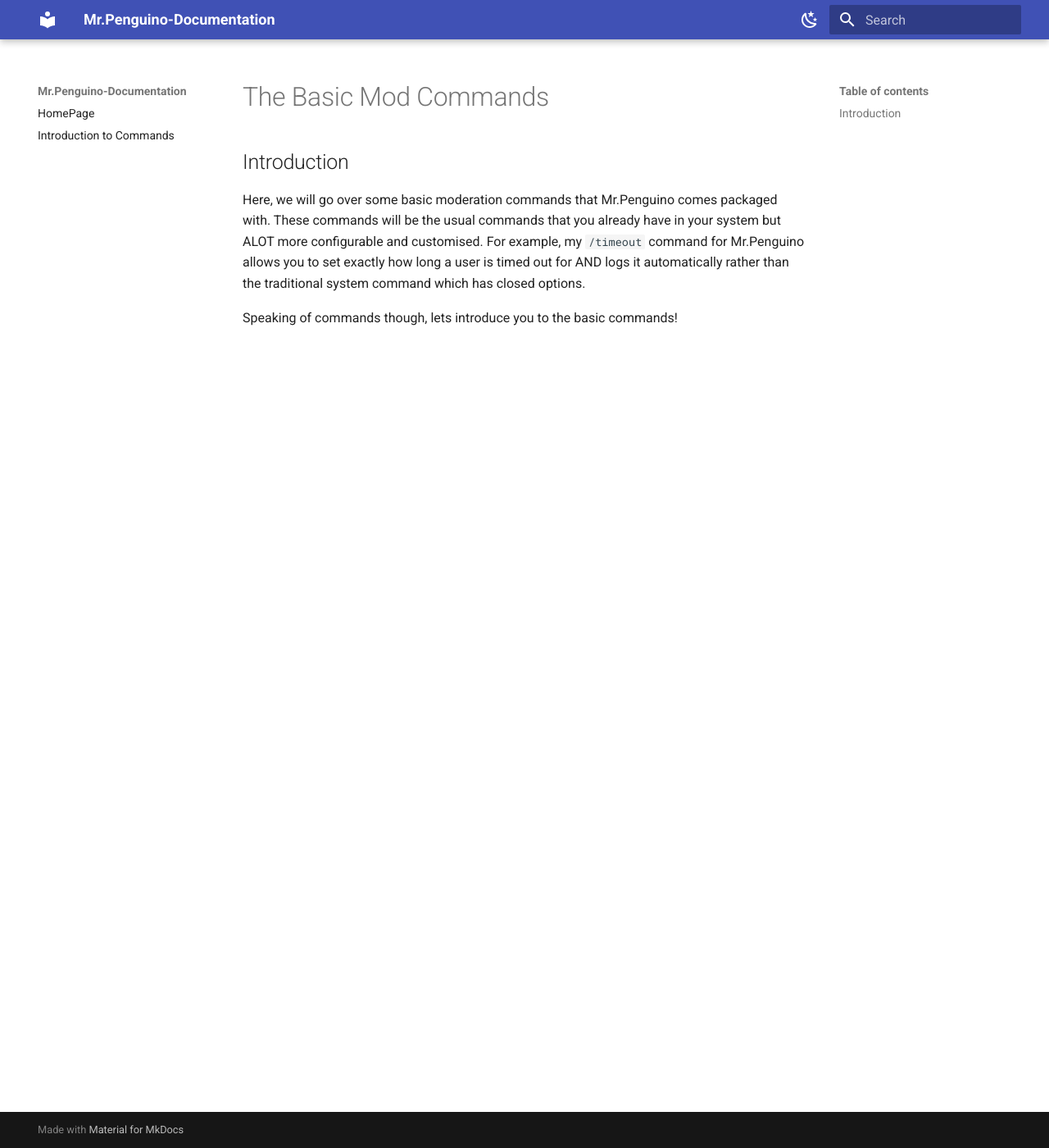
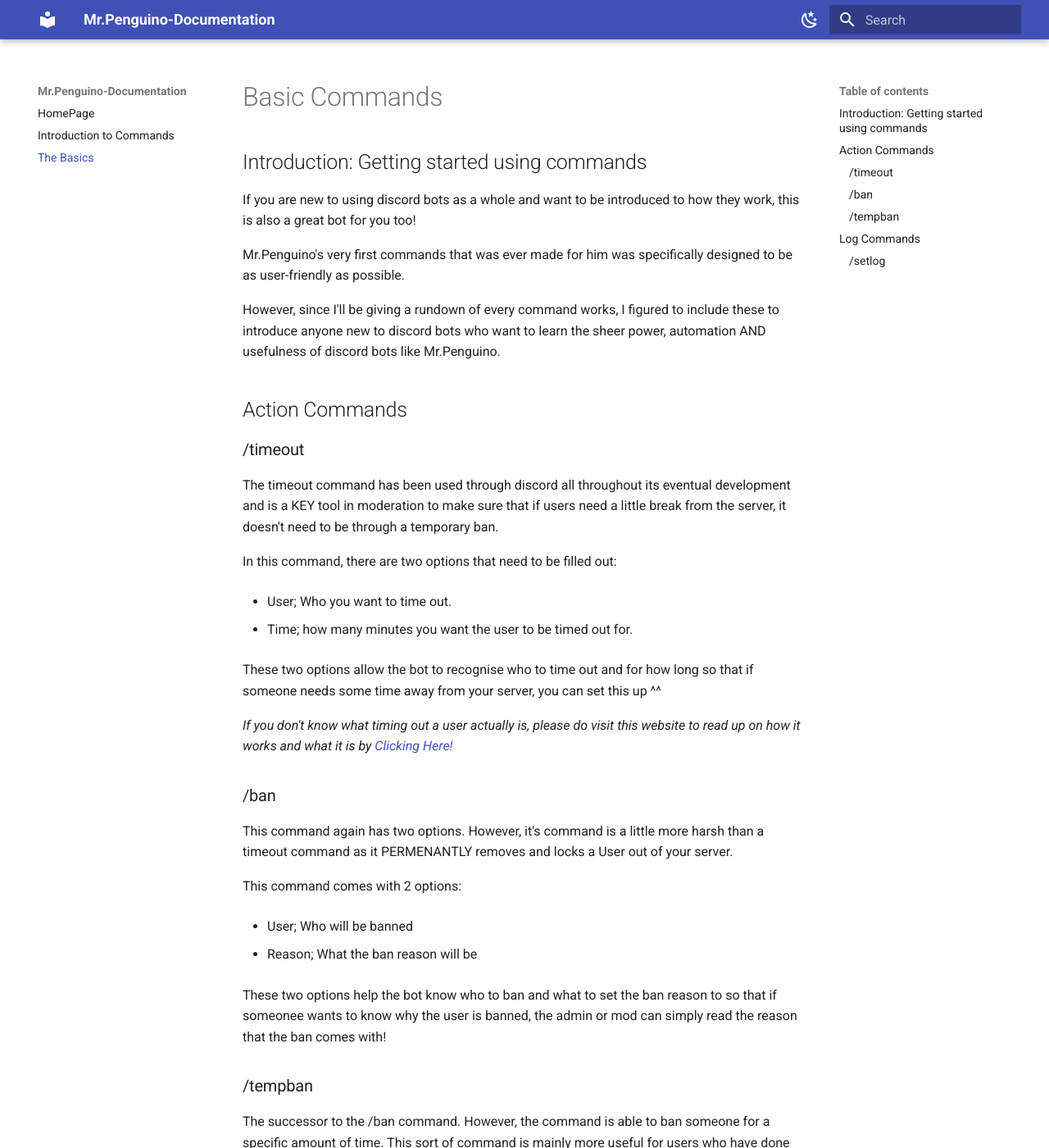
Before and after one commit to BritishPersonNO193729381/Mr.Penguino-Documentation.Web-Code, an MkDocs documentation site: the page built from docs/TheBasics.md, in a window 1280 px wide and 1400 px high. Shown: the whole window at 82% size. Built offline with MkDocs 1.6.1 and Material for MkDocs 9.7.7, drawn with Linux system fonts in a browser that asks for light colours; some of the changed text lies outside the part shown.

Commit message:
This is an update to send a new file to the website.

```diff
--- a/docs/TheBasics.md
+++ b/docs/TheBasics.md
@@ -1,9 +1,63 @@
-# The Basic Mod Commands
+# Basic Commands
 
-## Introduction
+## Introduction: Getting started using commands
 
-Here, we will go over some basic moderation commands that Mr.Penguino comes packaged with. These commands will be the usual commands that you already have in your system but ALOT more configurable and customised. For example, my `/timeout` command for Mr.Penguino allows you to set exactly how long a user is timed out for AND logs it automatically rather than the traditional system command which has closed options.
+If you are new to using discord bots as a whole and want to be introduced to how they work, this is also a great bot for you too!
 
-Speaking of commands though, lets introduce you to the basic commands!
+Mr.Penguino's very first commands that was ever made for him was specifically designed to be as user-friendly as possible.
 
-##
+However, since I'll be giving a rundown of every command works, I figured to include these to introduce anyone new to discord bots who want to learn the sheer power, automation AND usefulness of discord bots like Mr.Penguino.
+
+## Action Commands
+
+### /timeout
+
+The timeout command has been used through discord all throughout its eventual development and is a KEY tool in moderation to make sure that if users need a little break from the server, it doesn't need to be through a temporary ban.
+
+In this command, there are two options that need to be filled out:
+
+- User; Who you want to time out.
+
+- Time; how many minutes you want the user to be timed out for.
+
+These two options allow the bot to recognise who to time out and for how long so that if someone needs some time away from your server, you can set this up ^^
+
+_*If you don't know what timing out a user actually is, please do visit this website to read up on how it works and what it is by [Clicking Here!](https://support.discord.com/hc/en-us/articles/4413305239191-Time-Out-FAQ)*_
+
+### /ban
+
+This command again has two options. However, it's command is a little more harsh than a timeout command as it PERMENANTLY removes and locks a User out of your server.
+
+This command comes with 2 options:
+
+- User; Who will be banned
+
+- Reason; What the ban reason will be
+
+These two options help the bot know who to ban and what to set the ban reason to so that if someonee wants to know why the user is banned, the admin or mod can simply read the reason that the ban comes with!
+
+### /tempban
+
+The successor to the /ban command. However, the command is able to ban someone for a specific amount of time. This sort of command is mainly more useful for users who have done something not too deplorable but who don't deserve the /timeout command. A great middle-ground punishment!
+
+The options for this command are:
+
+- User; Who to tempban
+
+- Days; This is how long they could be banned (in days)
+
+Now, I _did_ have the opportunity to make another option to choose different measurements of time. However, I feel like it would make using the command ALOT more easier for most users if there is just one measurement rather than 3 or 4.
+
+## Log Commands
+
+### /setlog
+
+This command is where the bot REALLY shines! If you was to do any command that has been mentioned above and if you use this command, any command used above after will be conveniently logged as an embed!
+
+However, don't fret. This command is nowhere as complicated as it sounds.
+
+The command options for this command are:
+
+- Channel; This tells the bot where to send the log messages
+
+What? Was you expecting more? This command REALLY is just that easy! Oh and also, if the bot leaves your server and the bot rejoins some other time later (and if you haven't deleted that channel yet), the bot will STILL LOG to that channel.
--- a/mkdocs.yml
+++ b/mkdocs.yml
@@ -3,6 +3,7 @@ site_name: Mr.Penguino-Documentation
 nav:
   - HomePage: index.md
   - Introduction to Commands: Commands-Intro.md
+  - The Basics: TheBasics.md
 
 theme:
   name: material
```
